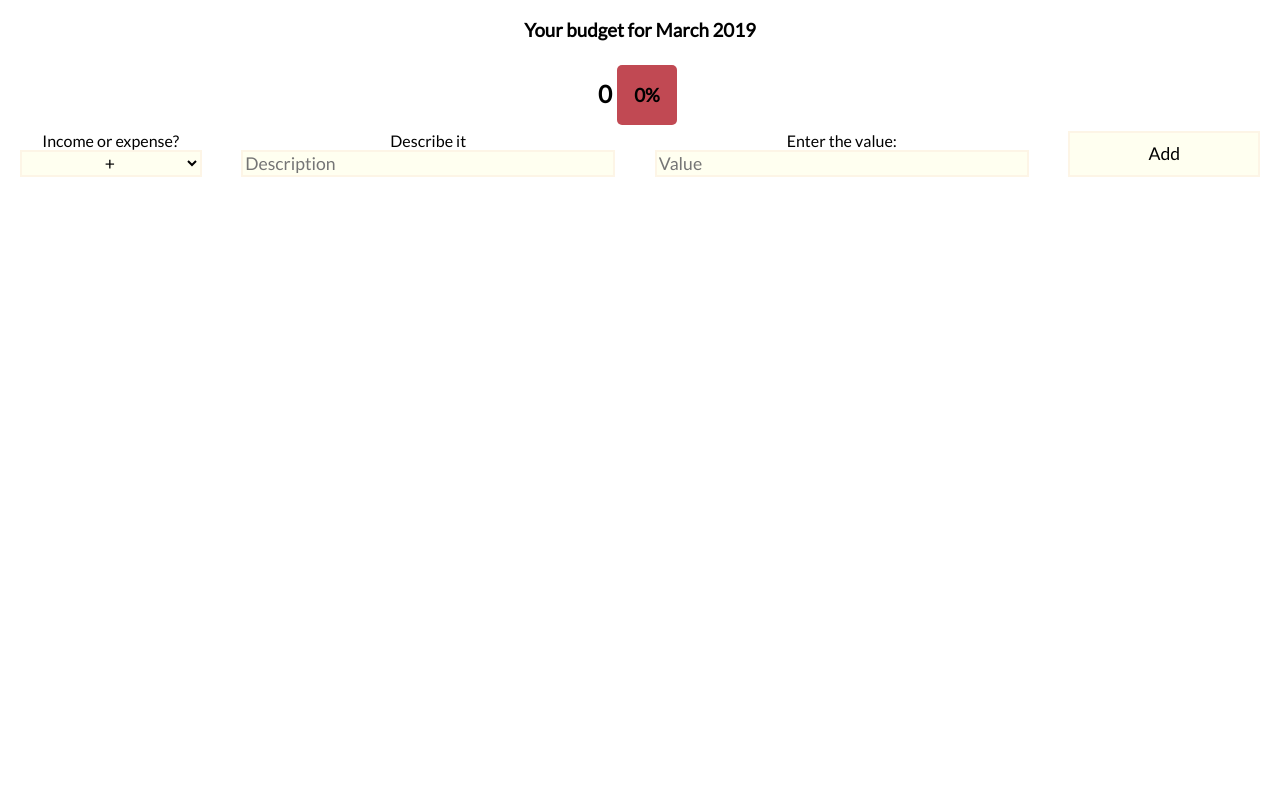
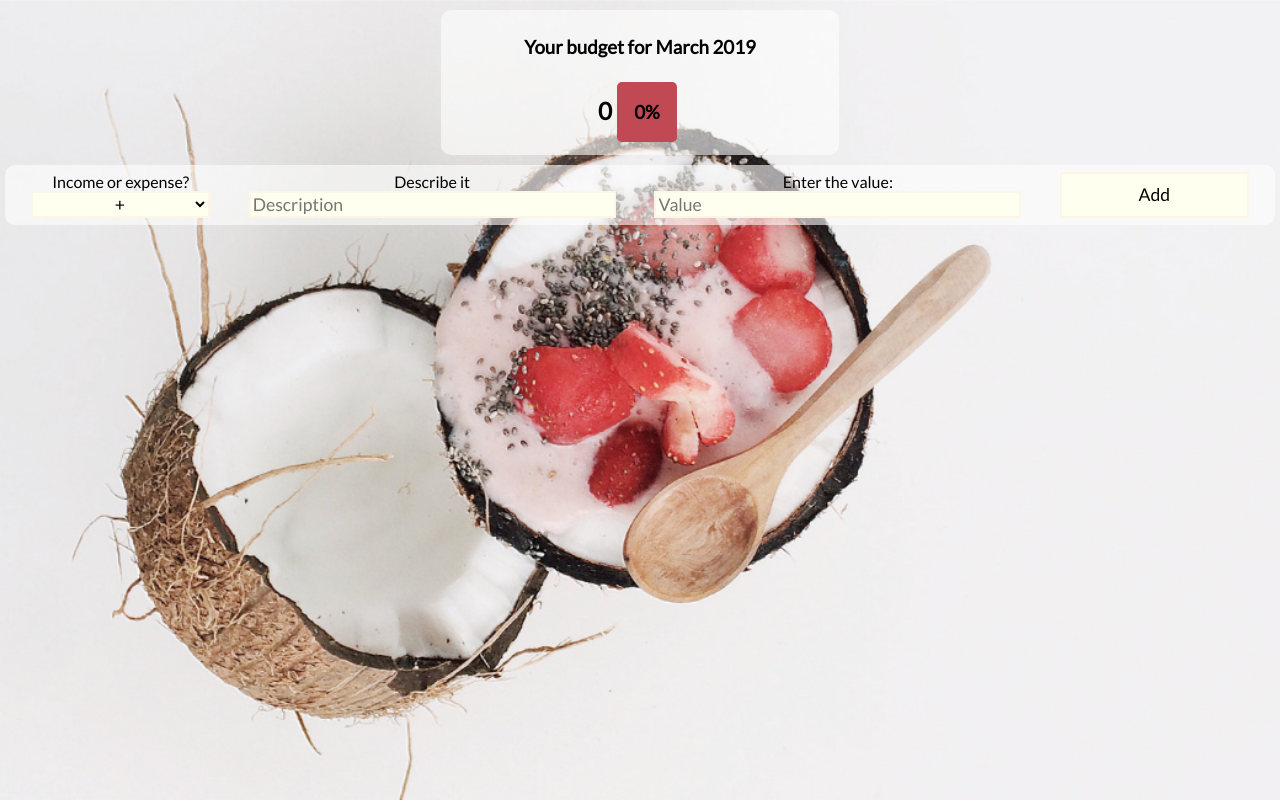
Before and after one commit to kajamiko/react_budget_calculator, a React (Create React App) app: page / in a window 1280 px wide. Built offline with nearby package versions, Linux system fonts and the light colour scheme.

Commit message:
Added some styling

```diff
--- a/src/components/BudgetOutput/BudgetOutput.module.css
+++ b/src/components/BudgetOutput/BudgetOutput.module.css
@@ -1,8 +1,14 @@
 .InfoDiv {
+    width: 30%;
+    margin: auto;
     font-family: 'Lato', sans-serif;
     display: flex;
     flex-direction: column;
     justify-content: center;
+    background-color: rgba(255, 255, 255, 0.6);
+    margin: 10px auto;
+    border-radius: 10px;
+    padding: 7px;
 }
 
 
--- a/src/containers/BudgetCalculator/BudgetCalculator.js
+++ b/src/containers/BudgetCalculator/BudgetCalculator.js
@@ -55,21 +55,13 @@ calculateTotal = (type) => {
     }
 
 calculateBudget = () => {
-    let budget = this.state.totals.income + this.state.totals.expenses;
+    let budget = this.state.totals.income - this.state.totals.expenses;
     let newState = this.state;
     newState.totalBudget = budget;
     this.setState(newState);
     console.log(this.state);
 }
 
-
-// calculateOverallPercentage = () => {
-//     let newState, newPerc;
-//     newState = this.state;
-//     newPerc = (newState.totals.income / newState.totals.expenses) * 100;
-//     newState.percentage = newPerc;
-//     this.setState(newState);
-// }
 
 calculatePercentages = () => {
     let newState = this.state;
@@ -158,10 +150,12 @@ render() {
             budget={this.state.totalBudget}
             percentage={this.state.percentage}
             />
+            <div className={classes.ItemsDiv}>
             <RecordForm handleClick={this.handleAddClick.bind(this)} />
             <div className={classes.ListsContainer}>
                 {income}
                 {expenseList}
+            </div>
             </div>
         </div>
     );
--- a/src/containers/BudgetCalculator/BudgetCalculator.module.css
+++ b/src/containers/BudgetCalculator/BudgetCalculator.module.css
@@ -7,3 +7,10 @@
 .Main {
     font-family: "Lato", sans-serif;
 }
+.ItemsDiv {
+
+    background-color: rgba(255, 255, 255, 0.6);
+    margin: 10px 5px;
+    border-radius: 10px;
+    padding: 7px;
+}
--- a/src/index.css
+++ b/src/index.css
@@ -1,4 +1,7 @@
 @import url('https://fonts.googleapis.com/css?family=Lato');
+html {
+  height: 100%;
+}
 body {
   margin: 0;
   padding: 0;
@@ -6,6 +9,11 @@ body {
     sans-serif;
   -webkit-font-smoothing: antialiased;
   -moz-osx-font-smoothing: grayscale;
+  background-image: url("../src/assets/images/background.png");
+  background-size: cover;
+  background-position: center;
+  background-repeat: no-repeat;
+  height: 100%;
 }
 
 code {
```
Also changed, not shown: src/assets/images/background.png (added).
